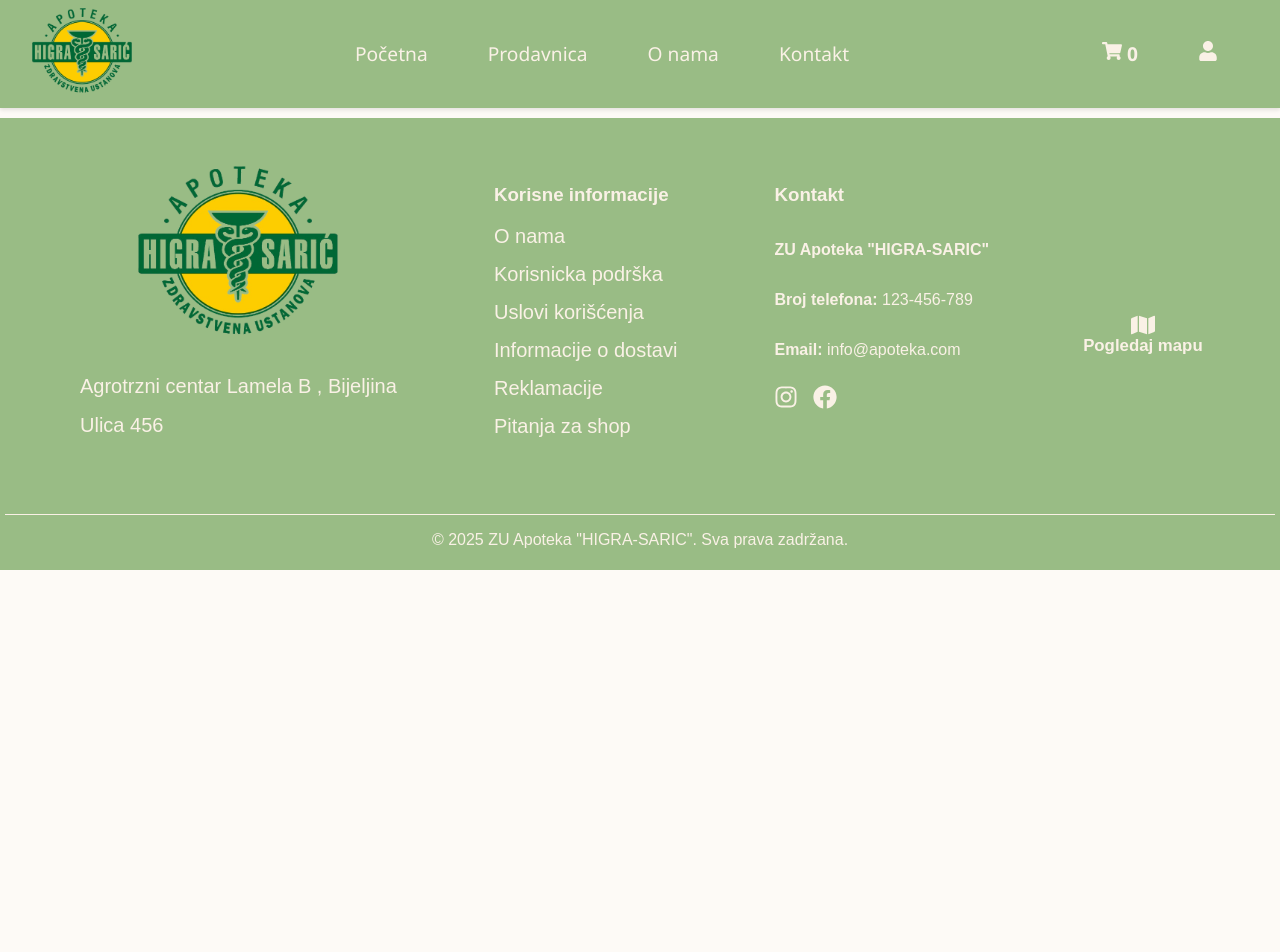
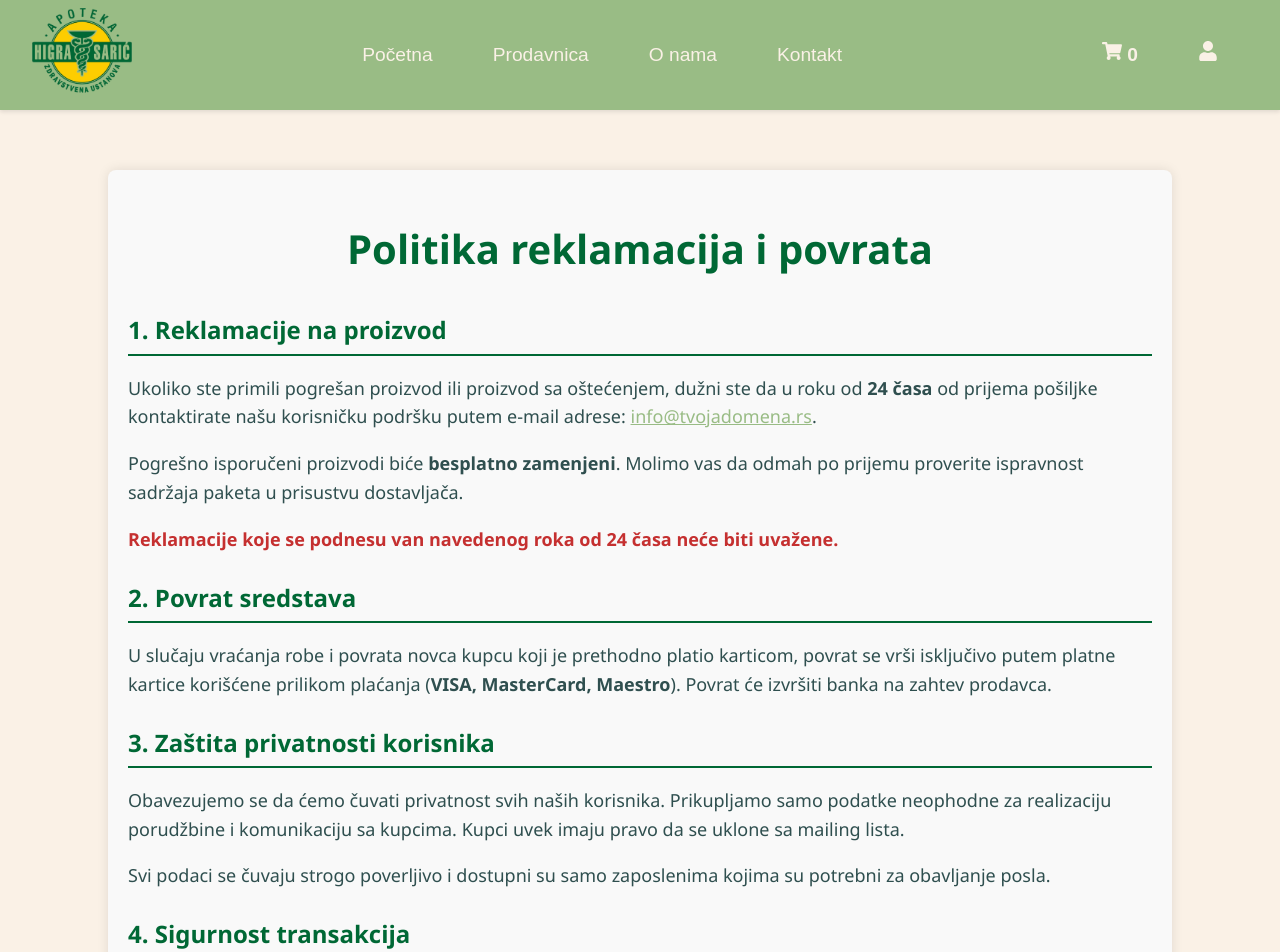
Before and after one commit to Milos4/zuapoteka, a React (Create React App) app: page /reklamacije in a window 1280 px wide. Shown: the top 952 px of the page. Before the commit the page ends 800 px from the top, so only its background shows below. Built offline with nearby package versions, Linux system fonts and the light colour scheme.

Commit message:
Reklamacije

```diff
--- /dev/null
+++ b/src/components/complaints/Complaints.css
@@ -0,0 +1,49 @@
+.complaints-container {
+  max-width: 80%;
+  margin: 60px auto;
+  padding: 20px;
+  font-family: "Segoe UI", Tahoma, Geneva, Verdana, sans-serif;
+  color: #2f4f4f;
+  background-color: #f9f9f9;
+  border-radius: 8px;
+  box-shadow: 0 0 12px rgba(0, 0, 0, 0.1);
+}
+
+.complaints-title {
+  font-size: 2.5rem;
+  color: var(--tamnoZelena); /* tamno zelena */
+  text-align: center;
+  margin-bottom: 30px;
+}
+
+.complaints-section {
+  margin-bottom: 25px;
+}
+
+.complaints-section h2 {
+  font-size: 1.5rem;
+  color: var(--tamnoZelena); /* tamnija zelena */
+  margin-bottom: 10px;
+  border-bottom: 2px solid var(--tamnoZelena); /* svetlija zelena */
+  padding-bottom: 4px;
+}
+
+.complaints-section p {
+  font-size: 1.125rem;
+  line-height: 1.6;
+  margin-bottom: 10px;
+}
+
+.complaints-link {
+  color: var(--zelena);
+  text-decoration: underline;
+}
+
+.complaints-link:hover {
+  color: var(--tamnoZelena);
+}
+
+.complaints-warning {
+  color: #c53030; /* crvena za upozorenje */
+  font-weight: 600;
+}
--- /dev/null
+++ b/src/components/complaints/Complaints.jsx
@@ -0,0 +1,73 @@
+import React from "react";
+import "./Complaints.css";
+
+const Complaints = () => {
+  return (
+    <div className="complaints-container">
+      <h1 className="complaints-title">Politika reklamacija i povrata</h1>
+
+      <section className="complaints-section">
+        <h2>1. Reklamacije na proizvod</h2>
+        <p>
+          Ukoliko ste primili pogrešan proizvod ili proizvod sa oštećenjem,
+          dužni ste da u roku od <strong>24 časa</strong> od prijema pošiljke
+          kontaktirate našu korisničku podršku putem e-mail adrese:{" "}
+          <a href="mailto:info@tvojadomena.rs" className="complaints-link">
+            info@tvojadomena.rs
+          </a>
+          .
+        </p>
+        <p>
+          Pogrešno isporučeni proizvodi biće{" "}
+          <strong>besplatno zamenjeni</strong>. Molimo vas da odmah po prijemu
+          proverite ispravnost sadržaja paketa u prisustvu dostavljača.
+        </p>
+        <p className="complaints-warning">
+          Reklamacije koje se podnesu van navedenog roka od 24 časa neće biti
+          uvažene.
+        </p>
+      </section>
+
+      <section className="complaints-section">
+        <h2>2. Povrat sredstava</h2>
+        <p>
+          U slučaju vraćanja robe i povrata novca kupcu koji je prethodno platio
+          karticom, povrat se vrši isključivo putem platne kartice korišćene
+          prilikom plaćanja (<strong>VISA, MasterCard, Maestro</strong>). Povrat
+          će izvršiti banka na zahtev prodavca.
+        </p>
+      </section>
+
+      <section className="complaints-section">
+        <h2>3. Zaštita privatnosti korisnika</h2>
+        <p>
+          Obavezujemo se da ćemo čuvati privatnost svih naših korisnika.
+          Prikupljamo samo podatke neophodne za realizaciju porudžbine i
+          komunikaciju sa kupcima. Kupci uvek imaju pravo da se uklone sa
+          mailing lista.
+        </p>
+        <p>
+          Svi podaci se čuvaju strogo poverljivo i dostupni su samo zaposlenima
+          kojima su potrebni za obavljanje posla.
+        </p>
+      </section>
+
+      <section className="complaints-section">
+        <h2>4. Sigurnost transakcija</h2>
+        <p>
+          Plaćanja putem kartica na našoj web prodavnici obavljaju se preko
+          bezbednog sistema za online plaćanje – <strong>Monri</strong>. Vaši
+          podaci su šifrovani i sigurni, a mi nikada ne dolazimo u kontakt sa
+          kompletnim podacima vaše kartice.
+        </p>
+        <p>
+          Sistem koristi napredne bezbednosne protokole uključujući{" "}
+          <strong>SSL enkripciju</strong> i <strong>PCI DSS Level 1</strong>{" "}
+          standard.
+        </p>
+      </section>
+    </div>
+  );
+};
+
+export default Complaints;
--- a/src/components/termsOfUs/TermsOfUs.jsx
+++ b/src/components/termsOfUs/TermsOfUs.jsx
@@ -2,11 +2,11 @@ import React from "react";
 import "./TermsOfUse.css";
 
 const sections = [
-  { id: "usage", title: "Opšti uslovi korišćenja" },
-  { id: "privacy", title: "Politika privatnosti" },
-  { id: "cookies", title: "Politika kolačića" },
-  { id: "orders", title: "Obrada narudžbi" },
-  { id: "restrictions", title: "Ograničenja" },
+  { id: "usage", title: "1. Opšti uslovi" },
+  { id: "privacy", title: "2. Politika privatnosti" },
+  { id: "cookies", title: "3. Politika kolačića" },
+  { id: "orders", title: "4. Obrada narudžbi" },
+  { id: "restrictions", title: "5.Ograničenja" },
 ];
 
 export default function TermsOfUse() {
@@ -28,7 +28,7 @@ export default function TermsOfUse() {
       </nav>
       <div className="terms-content">
         <section id="usage">
-          <h2>Opšti uslovi korišćenja</h2>
+          <h2>1. Opšti uslovi korišćenja</h2>
           <p>
             Korišćenjem sajta prihvatate uslove i pravila navedena u ovom
             dokumentu. Molimo vas da ih pažljivo pročitate.
@@ -36,7 +36,7 @@ export default function TermsOfUse() {
         </section>
 
         <section id="privacy">
-          <h2>Politika privatnosti</h2>
+          <h2>2. Politika privatnosti</h2>
           <p>
             Vaši lični podaci se obrađuju u skladu sa zakonima o zaštiti
             podataka. Ne delimo informacije trećim stranama bez vašeg pristanka.
@@ -44,7 +44,7 @@ export default function TermsOfUse() {
         </section>
 
         <section id="cookies">
-          <h2>Politika kolačića</h2>
+          <h2>3. Politika kolačića</h2>
           <p>
             Na sajtu koristimo kolačiće kako bismo poboljšali korisničko
             iskustvo. Možete ih onemogućiti u podešavanjima vašeg pretraživača.
@@ -52,7 +52,7 @@ export default function TermsOfUse() {
         </section>
 
         <section id="orders">
-          <h2>Obrada narudžbi</h2>
+          <h2>4. Obrada narudžbi</h2>
           <p>
             Sve porudžbine se obrađuju u najkraćem mogućem roku. Zadržavamo
             pravo na izmenu cena i dostupnosti proizvoda bez prethodne najave.
@@ -67,7 +67,7 @@ export default function TermsOfUse() {
         </section>
 
         <section id="restrictions">
-          <h2>Ograničenja</h2>
+          <h2>5. Ograničenja</h2>
           <p>
             Prodaja lekova bez recepta je u skladu sa važećim zakonima. Ne
             vršimo isporuku proizvoda van teritorije Srbije. Prodaja lekova bez
--- a/src/components/termsOfUs/TermsOfUse.css
+++ b/src/components/termsOfUs/TermsOfUse.css
@@ -24,9 +24,9 @@
 }
 
 .terms-sidebar li {
-  margin-top: 15px;
+  margin-top: 20px;
   margin-left: 20px;
-  margin-bottom: 10px;
+  margin-bottom: 15px;
   cursor: pointer;
   color: var(--bez);
   font-weight: bold;
@@ -39,15 +39,31 @@
 
 .terms-content {
   width: 80%;
-}
-
-.terms-content section {
-  margin-bottom: 60px;
+  background-color: white;
+  padding: 30px;
+  border-radius: 12px;
+  box-shadow: 0 4px 12px rgba(0, 0, 0, 0.1);
+  border: 1px solid #ddd;
 }
 
 .terms-content h2 {
-  margin-bottom: 10px;
-  color: var(--zelena);
+  position: relative;
+  padding-bottom: 10px;
+  margin-bottom: 20px;
+  font-size: 24px;
+  font-weight: 600;
+  color: var(--tamnoZelena);
+}
+
+.terms-content h2::after {
+  content: "";
+  position: absolute;
+  left: 0;
+  bottom: 0;
+  width: 100%; /* širina linije */
+  height: 3px;
+  background-color: var(--tamnoZelena);
+  border-radius: 2px;
 }
 
 .terms-content p {
--- a/src/pages/ComplaintsPage.jsx
+++ b/src/pages/ComplaintsPage.jsx
@@ -1,11 +1,20 @@
 import React from "react";
 import Navbar from "../components/NavBar";
 import Footer from "../components/Footer";
+import Complaints from "../components/complaints/Complaints";
 
 const ComplaintsPage = () => {
   return (
-    <div>
+    <div
+      style={{
+        fontFamily: "'Arial', sans-serif",
+        color: "#006835",
+        lineHeight: 1.6,
+        backgroundColor: "#FAF1E6",
+      }}
+    >
       <Navbar />
+      <Complaints />
       <Footer />
     </div>
   );
```
